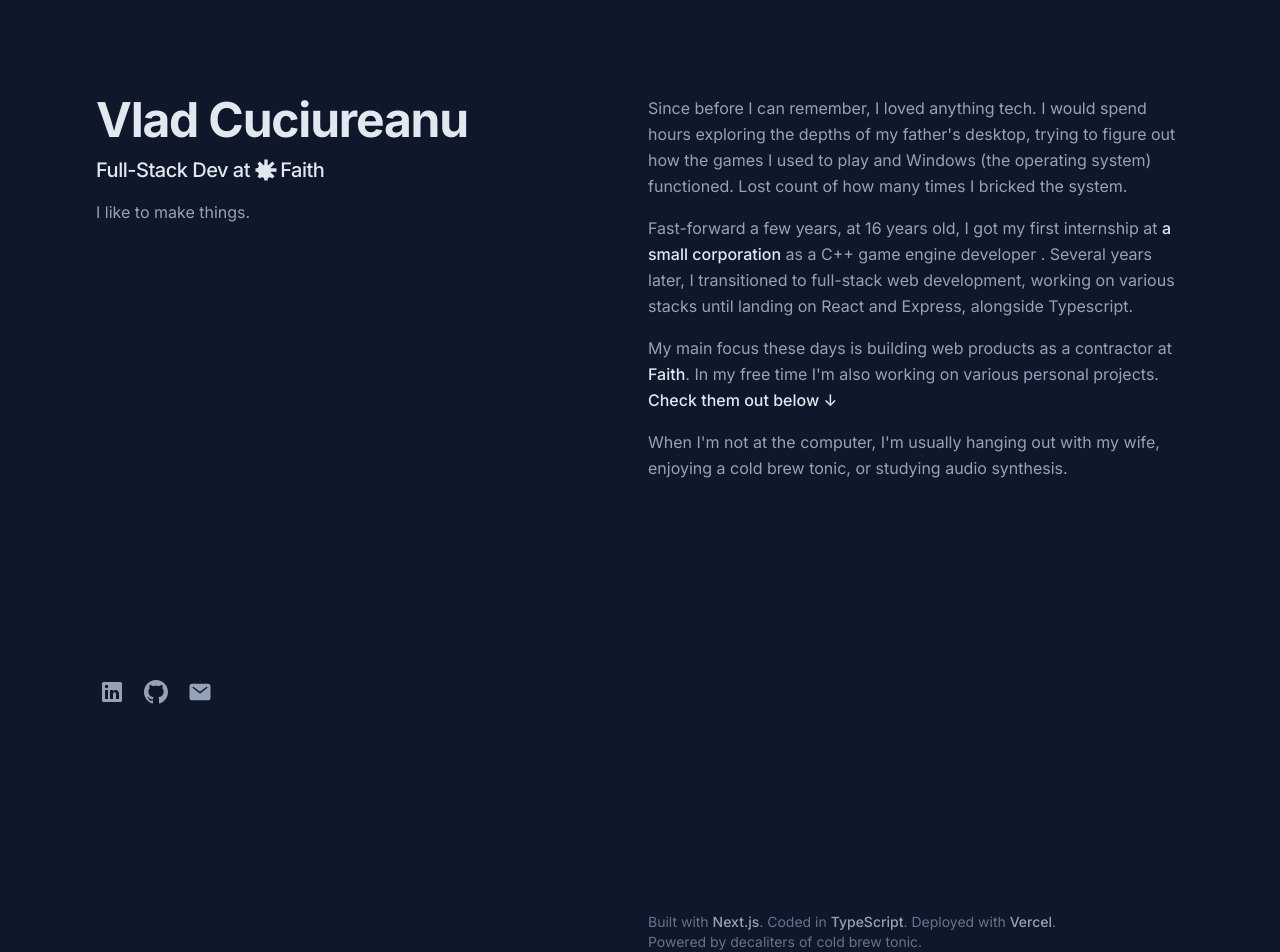
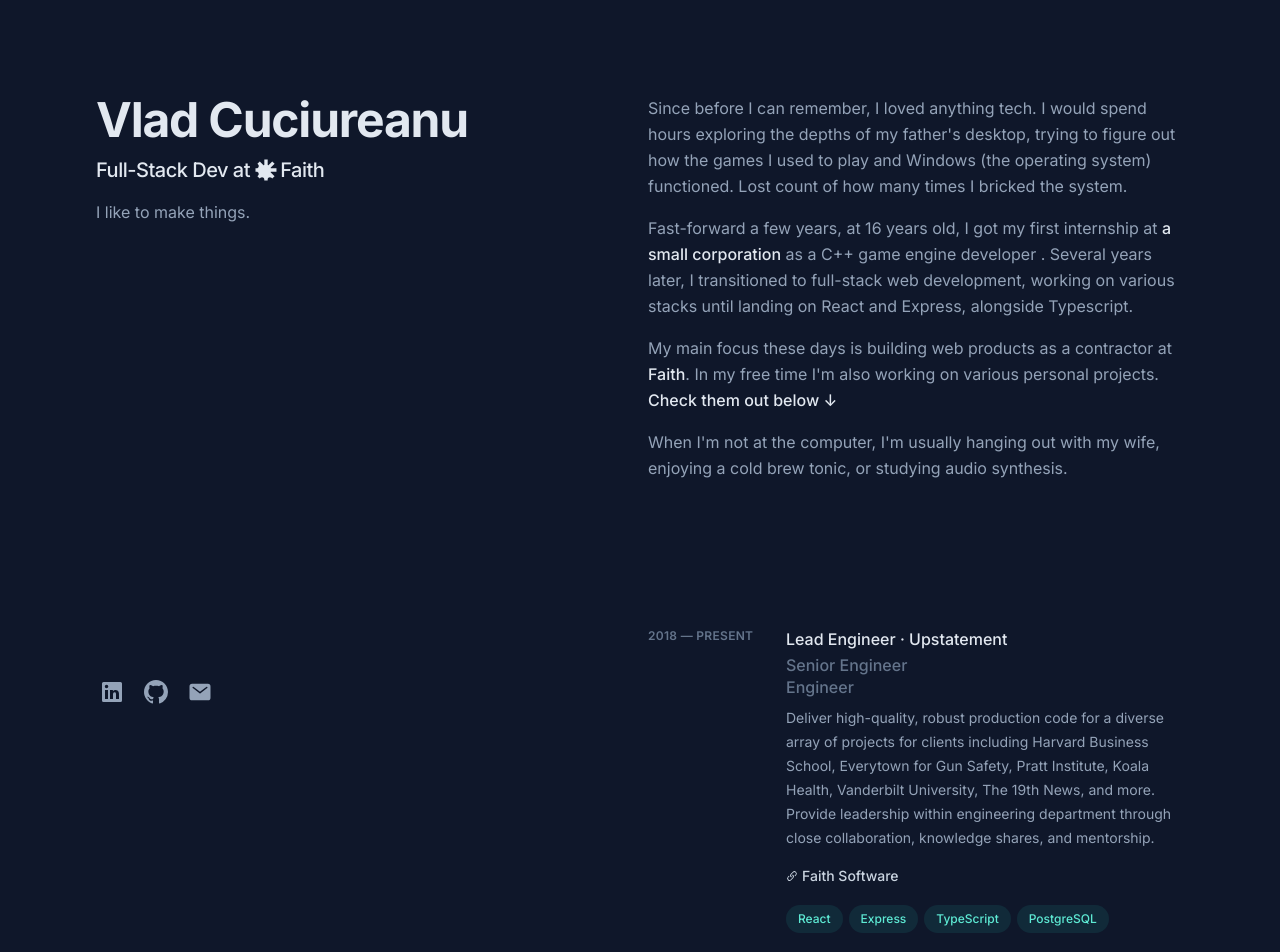
Before and after one commit to VladCuciureanu/Portfolio, a Next.js app: page / in a window 1280 px wide. Shown: the top 952 px of the page. Built offline with nearby package versions, Linux system fonts and the light colour scheme.

Commit message:
feat: Experience cards

```diff
--- /dev/null
+++ b/src/assets/graphics/LinkIcon.tsx
@@ -0,0 +1,16 @@
+import { ComponentProps } from "react";
+
+export default function LinkIcon(props: ComponentProps<"svg">) {
+  return (
+    <svg
+      xmlns="http://www.w3.org/2000/svg"
+      viewBox="0 0 20 20"
+      fill="currentColor"
+      aria-hidden="true"
+      {...props}
+    >
+      <path d="M12.232 4.232a2.5 2.5 0 013.536 3.536l-1.225 1.224a.75.75 0 001.061 1.06l1.224-1.224a4 4 0 00-5.656-5.656l-3 3a4 4 0 00.225 5.865.75.75 0 00.977-1.138 2.5 2.5 0 01-.142-3.667l3-3z"></path>
+      <path d="M11.603 7.963a.75.75 0 00-.977 1.138 2.5 2.5 0 01.142 3.667l-3 3a2.5 2.5 0 01-3.536-3.536l1.225-1.224a.75.75 0 00-1.061-1.06l-1.224 1.224a4 4 0 105.656 5.656l3-3a4 4 0 00-.225-5.865z"></path>
+    </svg>
+  );
+}
--- /dev/null
+++ b/src/features/Home/Content/Experience/Entry/index.module.scss
@@ -0,0 +1,206 @@
+.Container {
+  position: relative;
+
+  padding-bottom: 0.25rem;
+
+  margin-bottom: 3rem;
+
+  display: grid;
+
+  transition-property: all;
+  transition-timing-function: cubic-bezier(0.4, 0, 0.2, 1);
+  transition-duration: 0.15s;
+
+  @media (min-width: 640px) {
+    gap: 2rem;
+    grid-template-columns: repeat(8, minmax(0, 1fr));
+  }
+
+  @media (min-width: 768px) {
+    gap: 1rem;
+  }
+
+  &:hover {
+    &,
+    & > div {
+      opacity: 1 !important;
+    }
+  }
+}
+
+.Glass {
+  position: absolute;
+  inset: -1rem;
+  border-radius: 0.375rem;
+
+  display: none;
+  opacity: 0;
+
+  transition-property: opacity;
+  transition-timing-function: cubic-bezier(0.4, 0, 0.2, 1);
+  transition-duration: 0.15s;
+
+  z-index: 0;
+
+  @media (min-width: 1024px) {
+    left: -1.5rem;
+    right: -1.5rem;
+
+    display: block;
+
+    background-color: rgba(30, 41, 59, 0.5);
+
+    box-shadow: inset 0 1px 0 0 rgba(148, 163, 184, 0.1);
+    filter: drop-shadow(0 10px 8px rgba(0, 0, 0, 0.04))
+      drop-shadow(0 4px 3px rgba(0, 0, 0, 0.1));
+  }
+}
+
+.Date {
+  margin-top: 0.25rem;
+  margin-bottom: 0.5rem;
+
+  font-size: 0.75rem;
+  font-weight: 600;
+  line-height: 1rem;
+  letter-spacing: 0.025em;
+
+  color: rgb(100 116 139);
+
+  text-transform: uppercase;
+
+  z-index: 10;
+
+  @media (min-width: 640px) {
+    grid-column: span 2 / span 2;
+  }
+}
+
+.InfoWrapper {
+  z-index: 10;
+
+  @media (min-width: 640px) {
+    grid-column: span 6 / span 6;
+  }
+}
+
+.JobTitle {
+  margin: 0;
+
+  & > * {
+    font-size: 1rem;
+    font-weight: 500;
+    line-height: 1.375;
+  }
+
+  & > a {
+    text-decoration: inherit;
+    color: rgb(226 232 240);
+  }
+
+  & > div {
+    color: rgb(100 116 139);
+  }
+}
+
+.JobDescription {
+  margin: 0;
+  margin-top: 0.5rem;
+
+  font-size: 0.875rem;
+  line-height: 1.5rem;
+}
+
+.EntryLink {
+  position: relative;
+
+  margin-top: 0.5rem;
+
+  display: inline-flex;
+  align-items: center;
+
+  font-size: 0.875rem;
+  font-weight: 500;
+  line-height: 1.25rem;
+
+  color: rgb(203 213 225);
+
+  text-decoration: inherit;
+
+  @media (prefers-reduced-motion: no-preference) {
+    transition-property: color;
+    transition-timing-function: cubic-bezier(0.4, 0, 0.2, 1);
+    transition-duration: 0.15s;
+  }
+
+  &:hover {
+    color: rgb(94 234 212);
+  }
+
+  & > svg {
+    height: 0.75rem;
+    width: 0.75rem;
+    margin-right: 0.25rem;
+  }
+}
+
+.LinksList,
+.TagsList {
+  margin: 0;
+  padding: 0;
+  margin-top: 0.5rem;
+
+  display: flex;
+  flex-wrap: wrap;
+
+  list-style: none;
+}
+
+.LinksList {
+  gap: 1rem;
+}
+
+.TagsList {
+  gap: 0.375rem;
+
+  & > li {
+    padding: 0.25rem 0.75rem;
+    margin-top: 0.5rem;
+    border-radius: 9999px;
+
+    display: flex;
+    align-items: center;
+
+    font-size: 0.75rem;
+    font-weight: 500;
+    line-height: 1.25rem;
+
+    color: rgb(94 234 212);
+
+    background-color: rgba(45, 212, 191, 0.1);
+  }
+}
+
+.LinkExpander {
+  position: absolute;
+
+  top: -0.625rem;
+  bottom: -0.625rem;
+  left: -1rem;
+  right: -1rem;
+
+  border-radius: 0.25rem;
+
+  display: none;
+
+  @media (min-width: 768px) {
+    top: -1rem;
+    bottom: -1rem;
+    left: -1.5rem;
+    right: -1.5rem;
+  }
+
+  @media (min-width: 1024px) {
+    display: block;
+  }
+}
--- /dev/null
+++ b/src/features/Home/Content/Experience/Entry/index.tsx
@@ -0,0 +1,82 @@
+import Link from "next/link";
+import styles from "./index.module.scss";
+import LinkIcon from "@/assets/graphics/LinkIcon";
+
+type EntryProps = {
+  jobTitle: string;
+  previousJobTitles?: string[];
+  company: {
+    name: string;
+    href: string;
+  };
+  description: string;
+  startDate: Date;
+  endDate?: Date;
+  tags: string[];
+  links: {
+    label: string;
+    href: string;
+  }[];
+};
+
+export default function HomeContentExperienceEntry(props: EntryProps) {
+  let dateString;
+
+  const startYear = props.startDate.getFullYear();
+
+  if (props.endDate) {
+    const endYear = props.endDate.getFullYear();
+
+    dateString = `${startYear} — ${endYear}`;
+
+    if (startYear === endYear) {
+      const startMonth = new Intl.DateTimeFormat("en", {
+        month: "short",
+      }).format(props.startDate);
+      const endMonth = new Intl.DateTimeFormat("en", { month: "short" }).format(
+        props.endDate
+      );
+      dateString = `${startMonth} — ${endMonth} ${props.startDate.getFullYear()}`;
+    }
+  } else {
+    dateString = `${startYear} — Present`;
+  }
+
+  return (
+    <li className={styles.Container}>
+      <div className={styles.Glass} />
+      <header className={styles.Date}>{dateString}</header>
+      <section className={styles.InfoWrapper}>
+        <h3 className={styles.JobTitle}>
+          <Link href={props.company.href} target="_blank">
+            {`${props.jobTitle} · ${props.company.name}`}
+            <div className={styles.LinkExpander} />
+          </Link>
+          {props.previousJobTitles?.map((title, index) => (
+            <div key={index}>{title}</div>
+          ))}
+        </h3>
+        <p className={styles.JobDescription}>{props.description}</p>
+        {props.links.length > 0 && (
+          <ul className={styles.LinksList}>
+            {props.links.map((link, index) => (
+              <li key={index}>
+                <Link href={link.href} className={styles.EntryLink}>
+                  <LinkIcon />
+                  {link.label}
+                </Link>
+              </li>
+            ))}
+          </ul>
+        )}
+        {props.tags.length > 0 && (
+          <ul className={styles.TagsList}>
+            {props.tags.map((tag, index) => (
+              <li key={index}>{tag}</li>
+            ))}
+          </ul>
+        )}
+      </section>
+    </li>
+  );
+}
--- /dev/null
+++ b/src/features/Home/Content/Experience/index.module.scss
@@ -0,0 +1,11 @@
+.Container {
+  padding: 0;
+
+  transition-property: opacity;
+  transition-timing-function: cubic-bezier(0.4, 0, 0.2, 1);
+  transition-duration: 0.15s;
+
+  &:hover > * {
+    opacity: 0.5;
+  }
+}
--- a/src/features/Home/Content/Experience/index.tsx
+++ b/src/features/Home/Content/Experience/index.tsx
@@ -1,3 +1,33 @@
+import HomeContentExperienceEntry from "./Entry";
+import styles from "./index.module.scss";
+
 export default function HomeContentExperience() {
-  return <></>;
+  return (
+    <div>
+      <ol className={styles.Container}>
+        <HomeContentExperienceEntry
+          startDate={new Date("2018/11/26")}
+          jobTitle="Lead Engineer"
+          previousJobTitles={["Senior Engineer", "Engineer"]}
+          company={{ name: "Upstatement", href: "https://faith.software" }}
+          description={
+            "Deliver high-quality, robust production code for a diverse array of projects for clients including Harvard Business School, Everytown for Gun Safety, Pratt Institute, Koala Health, Vanderbilt University, The 19th News, and more. Provide leadership within engineering department through close collaboration, knowledge shares, and mentorship."
+          }
+          links={[{ label: "Faith Software", href: "https://faith.software" }]}
+          tags={["React", "Express", "TypeScript", "PostgreSQL"]}
+        />
+        {/* <HomeContentExperienceEntry
+          jobTitle="Full-Stack Developer"
+          company={{ name: "Faith Software", href: "https://faith.software" }}
+          description={
+            "Deliver high-quality, robust production code for a diverse array of projects for clients including Harvard Business School, Everytown for Gun Safety, Pratt Institute, Koala Health, Vanderbilt University, The 19th News, and more. Provide leadership within engineering department through close collaboration, knowledge shares, and mentorship."
+          }
+          startDate={new Date("2022/11/26")}
+          tags={["React", "Express", "TypeScript", "PostgreSQL"]}
+          links={[{ label: "Faith Software", href: "https://faith.software" }]}
+          previousJobTitles={["Test", "Best"]}
+        /> */}
+      </ol>
+    </div>
+  );
 }
--- a/src/features/Shared/Shell/Spotlight/index.tsx
+++ b/src/features/Shared/Shell/Spotlight/index.tsx
@@ -7,8 +7,8 @@ export default function Spotlight() {
 
   const mouseOverHandler = (event: MouseEvent) => {
     if (spotlightRef.current) {
-      spotlightRef.current.style.setProperty("--x-coord", `${event.clientX}px`);
-      spotlightRef.current.style.setProperty("--y-coord", `${event.clientY}px`);
+      spotlightRef.current.style.setProperty("--x-coord", `${event.pageX}px`);
+      spotlightRef.current.style.setProperty("--y-coord", `${event.pageY}px`);
     }
   };
 
--- a/src/styles/globals.scss
+++ b/src/styles/globals.scss
@@ -4,7 +4,9 @@
 
 body {
   position: relative;
-  height: 100%;
+
+  height: unset;
+  min-height: 100%;
   width: 100%;
 
   color: rgb(148 163 184);
@@ -17,9 +19,3 @@ body {
 
   background-color: rgb(15 23 42);
 }
-
-a {
-  &[target="_blank"] {
-    cursor: ne-resize;
-  }
-}
```
